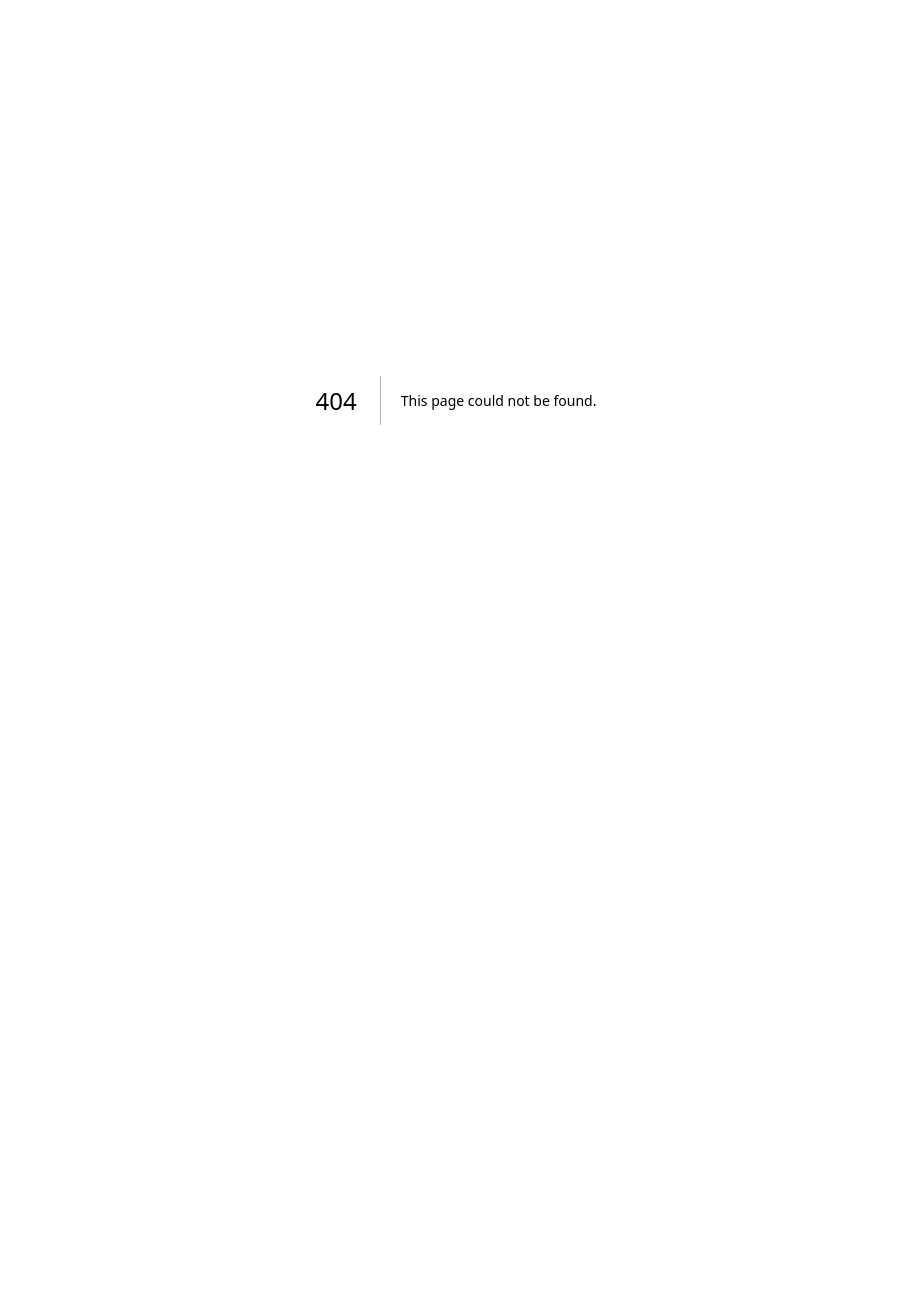
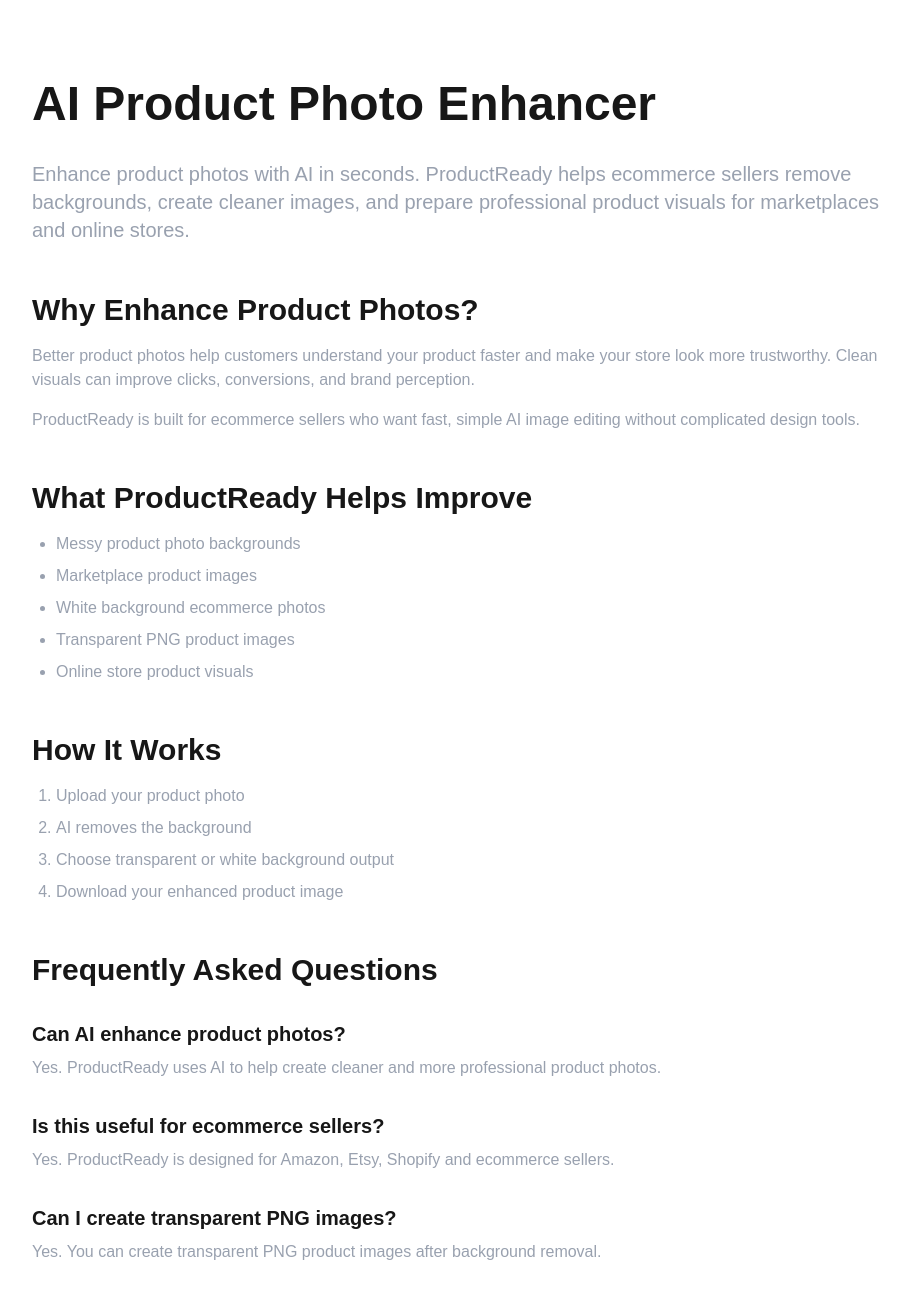
Before and after one commit to myaprak48/productready, a Next.js app: page /ai-product-photo-enhancer in a window 1280 px wide. Before the commit this address had no page. Shown: the top 1298 px of the page, without its empty margins (184-1093 px from the left). Before the commit the page ends 800 px from the top, so only its background shows below. Built offline with nearby package versions, Linux system fonts and the light colour scheme.

Commit message:
Add AI product photo enhancer page

```diff
--- /dev/null
+++ b/app/ai-product-photo-enhancer/page.tsx
@@ -0,0 +1,105 @@
+export const metadata = {
+  title: "AI Product Photo Enhancer | ProductReady",
+  description:
+    "Enhance product photos with AI. Remove backgrounds, create cleaner ecommerce images, and prepare professional product visuals.",
+};
+
+export default function Page() {
+  return (
+    <main className="max-w-4xl mx-auto px-6 py-20">
+      <h1 className="text-5xl font-bold mb-8">
+        AI Product Photo Enhancer
+      </h1>
+
+      <p className="text-xl text-gray-400 mb-8">
+        Enhance product photos with AI in seconds. ProductReady helps ecommerce
+        sellers remove backgrounds, create cleaner images, and prepare
+        professional product visuals for marketplaces and online stores.
+      </p>
+
+      <h2 className="text-3xl font-bold mt-12 mb-4">
+        Why Enhance Product Photos?
+      </h2>
+
+      <p className="text-gray-400 mb-4">
+        Better product photos help customers understand your product faster and
+        make your store look more trustworthy. Clean visuals can improve clicks,
+        conversions, and brand perception.
+      </p>
+
+      <p className="text-gray-400">
+        ProductReady is built for ecommerce sellers who want fast, simple AI
+        image editing without complicated design tools.
+      </p>
+
+      <h2 className="text-3xl font-bold mt-12 mb-4">
+        What ProductReady Helps Improve
+      </h2>
+
+      <ul className="list-disc pl-6 text-gray-400 space-y-2">
+        <li>Messy product photo backgrounds</li>
+        <li>Marketplace product images</li>
+        <li>White background ecommerce photos</li>
+        <li>Transparent PNG product images</li>
+        <li>Online store product visuals</li>
+      </ul>
+
+      <h2 className="text-3xl font-bold mt-12 mb-4">
+        How It Works
+      </h2>
+
+      <ol className="list-decimal pl-6 text-gray-400 space-y-2">
+        <li>Upload your product photo</li>
+        <li>AI removes the background</li>
+        <li>Choose transparent or white background output</li>
+        <li>Download your enhanced product image</li>
+      </ol>
+
+      <h2 className="text-3xl font-bold mt-12 mb-4">
+        Frequently Asked Questions
+      </h2>
+
+      <h3 className="text-xl font-semibold mt-8 mb-2">
+        Can AI enhance product photos?
+      </h3>
+      <p className="text-gray-400">
+        Yes. ProductReady uses AI to help create cleaner and more professional
+        product photos.
+      </p>
+
+      <h3 className="text-xl font-semibold mt-8 mb-2">
+        Is this useful for ecommerce sellers?
+      </h3>
+      <p className="text-gray-400">
+        Yes. ProductReady is designed for Amazon, Etsy, Shopify and ecommerce
+        sellers.
+      </p>
+
+      <h3 className="text-xl font-semibold mt-8 mb-2">
+        Can I create transparent PNG images?
+      </h3>
+      <p className="text-gray-400">
+        Yes. You can create transparent PNG product images after background
+        removal.
+      </p>
+
+      <div className="mt-14 p-8 rounded-3xl border border-white/10 bg-white/5">
+        <h2 className="text-3xl font-bold mb-4">
+          Enhance Product Photos With AI
+        </h2>
+
+        <p className="text-gray-400 mb-6">
+          Create cleaner ecommerce images and prepare marketplace-ready product
+          photos in seconds.
+        </p>
+
+        <a
+          href="/"
+          className="inline-block rounded-full bg-white text-black px-6 py-3 font-semibold"
+        >
+          Try ProductReady Free
+        </a>
+      </div>
+    </main>
+  );
+}
```
